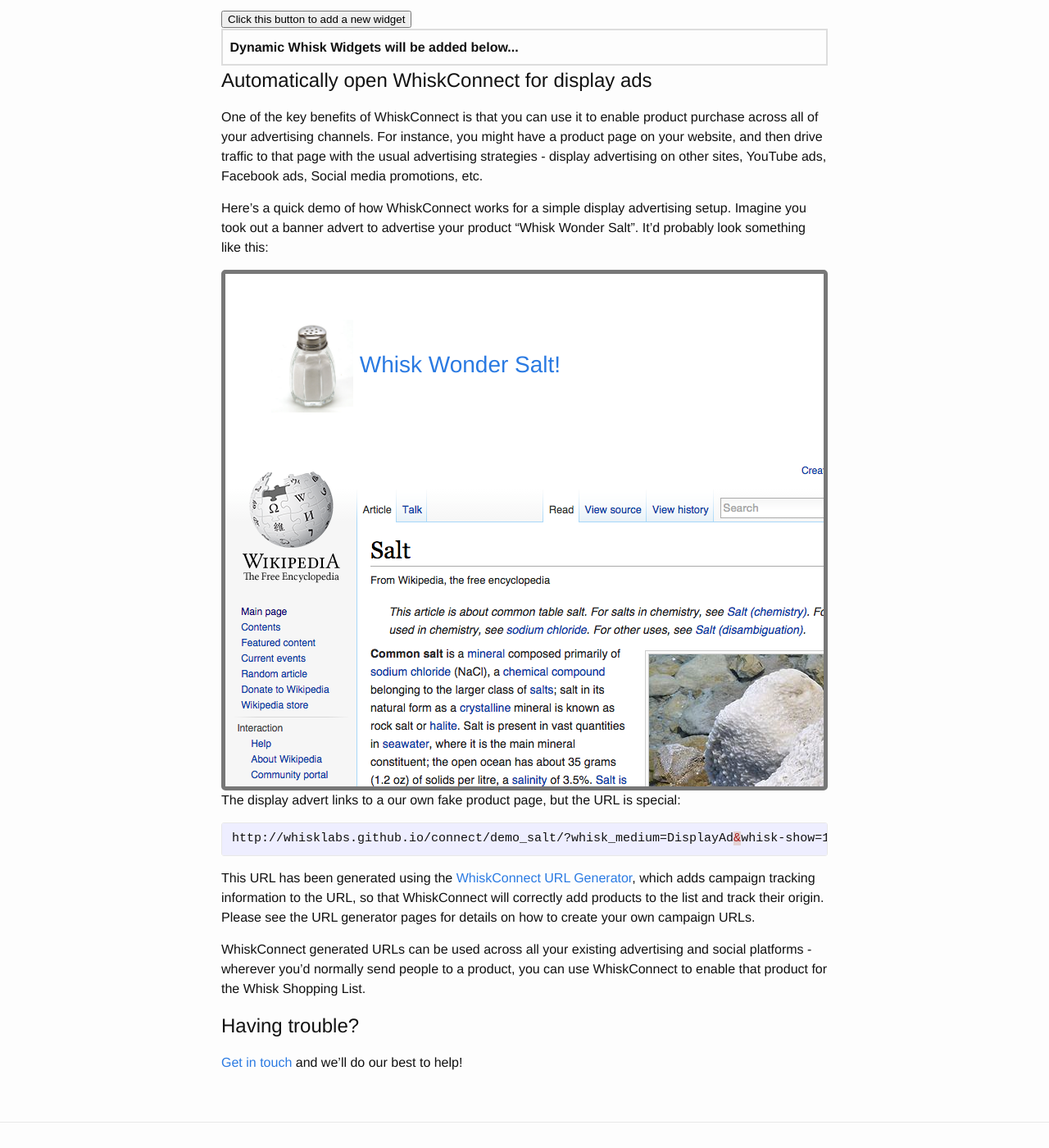
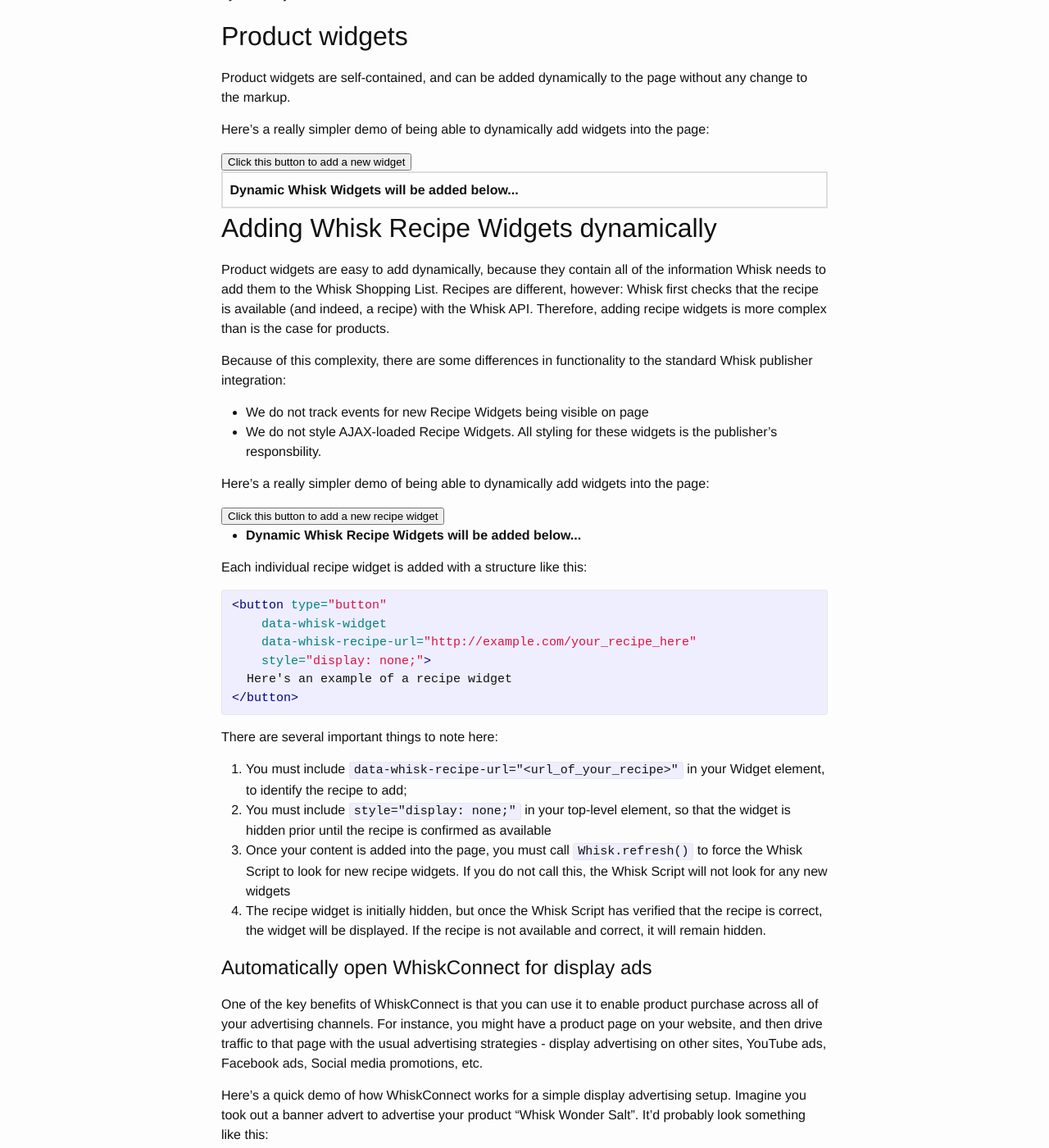
Before and after one commit to whisklabs/whisklabs.github.io, a Jekyll site: the page built from connect/index.md, in a window 1280 px wide and 1400 px high, scrolled down 8430 px. Shown: the whole window at 82% size. Built offline with Jekyll 4.4.1, drawn with Linux system fonts in a browser that asks for light colours; nearby versions of some CDN libraries; a script that is not in the unit is left out; some of the changed text lies outside the part shown.

Commit message:
Dynamic recipe widgets

```diff
--- a/connect/index.md
+++ b/connect/index.md
@@ -369,9 +369,13 @@ and here's how it looks in action:
 
 # Adding Whisk Widgets dynamically
 
-Many sites load content dynamically, and its possible to do this with Whisk Widgets without any change to the markup.
+Many sites load content dynamically, and its possible to do this with Whisk Widgets. The precise details vary by widget type, and are explained below.
 
 There is an important caveat, however: the Whisk Script should not be loaded and unloaded dynamically.
+
+## Product widgets
+
+Product widgets are self-contained, and can be added dynamically to the page without any change to the markup.
 
 Here's a really simpler demo of being able to dynamically add widgets into the page:
 
@@ -386,6 +390,47 @@ Here's a really simpler demo of being able to dynamically add widgets into the p
   </ul>
 </div>
 
+
+
+## Adding Whisk Recipe Widgets dynamically
+
+Product widgets are easy to add dynamically, because they contain all of the information Whisk needs to add them to the Whisk Shopping List. Recipes are different, however: Whisk first checks that the recipe is available (and indeed, a recipe) with the Whisk API. Therefore, adding recipe widgets is more complex than is the case for products.
+
+Because of this complexity, there are some differences in functionality to the standard Whisk publisher integration:
+
+* We do not track events for new Recipe Widgets being visible on page
+* We do not style AJAX-loaded Recipe Widgets. All styling for these widgets is the publisher's responsbility.
+
+Here's a really simpler demo of being able to dynamically add widgets into the page:
+
+<div id="dynamic_recipes">
+  <div>
+    <button type="button" id="dynamic_recipe_add">
+      Click this button to add a new recipe widget
+    </button>
+  </div>
+  <ul id="dynamic_recipe_container">
+    <li><strong>Dynamic Whisk Recipe Widgets will be added below...</strong></li>
+  </ul>
+</div>
+
+Each individual recipe widget is added with a structure like this:
+
+{% highlight html %}
+<button type="button"
+    data-whisk-widget
+    data-whisk-recipe-url="http://example.com/your_recipe_here"
+    style="display: none;">
+  Here's an example of a recipe widget
+</button>
+{% endhighlight %}
+
+There are several important things to note here:
+
+0. You must include `data-whisk-recipe-url="<url_of_your_recipe>"` in your Widget element, to identify the recipe to add;
+0. You must include `style="display: none;"` in your top-level element, so that the widget is hidden prior until the recipe is confirmed as available
+0. Once your content is added into the page, you must call `Whisk.refresh()` to force the Whisk Script to look for new recipe widgets. If you do not call this, the Whisk Script will not look for any new widgets
+0. The recipe widget is initially hidden, but once the Whisk Script has verified that the recipe is correct, the widget will be displayed. If the recipe is not available and correct, it will remain hidden.
 
 
 
@@ -522,6 +567,65 @@ WhiskConnect generated URLs can be used across all your existing advertising and
       li.appendChild(widgetEl);
       container.appendChild(li);
     }
-    document.getElementById("dynamic_widget_add").addEventListener("click", addWidget);
+    document.getElementById("dynamic_widget_add").addEventListener("click", addProductWidget);
   })(window, document);
 </script>
+
+
+
+<script>
+  (function(window, document) {
+    var recipesAvailable = [
+      "https://whisk.com/demo/sponsored-ingredient/",
+      "https://whisk.com/demo/complementary-item/",
+      "https://whisk.com/demo/wine-pairing/",
+      "https://whisk.com/demo/sponsored-retailer/",
+      "https://admin.whisk.com/test_recipe.html",
+      "https://admin.whisk.com/test_recipe_2.html",
+      "https://admin.whisk.com/test_recipe_3.html",
+      "https://admin.whisk.com/test_recipe_4.html"
+    ];
+    var recipesAdded = [];
+
+    var addRecipeWidget = function() {
+      var container = document.getElementById("dynamic_recipe_container");
+      var next = recipesAdded.length;
+      var recipe = recipesAvailable[next];
+      recipesAdded.push(recipe);
+      var buttonText = 'Add ' + recipe;
+
+      var widgetEl;
+
+      if(next % 2 === 1) {
+        // builds a simple widget
+        widgetEl = document.createElement("button");
+        widgetEl.type = "button"
+        widgetEl.setAttribute("data-whisk-widget",true);
+        widgetEl.setAttribute("data-whisk-recipe-url", recipe);
+        widgetEl.setAttribute("style","display: none;");
+        widgetEl.innerHTML = 'Simple Add "' + recipe + '" to Whisk button';
+        container.appendChild(widgetEl);
+      } else {
+        // builds a more stylised widget
+        widgetEl = document.createElement("div");
+        widgetEl.class = "demo_widget_wrapper";
+        widgetEl.setAttribute("data-whisk-widget",true);
+        widgetEl.setAttribute("data-whisk-recipe-url", recipe);
+        widgetEl.setAttribute("style","display: none;");
+
+        html = 'A more complex nested widget example: ';
+        html += '<a data-whisk-action="add_recipe_to_list" class="demo_widget green">'
+        html += '<i class="fa fa-check-square"></i> ' + recipe
+        html += '</a>'
+        widgetEl.innerHTML = html
+      }
+      var li = document.createElement("li");
+      li.innerHTML = "Recipe widget will appear shortly"
+      li.appendChild(widgetEl);
+      container.appendChild(li);
+
+      window.Whisk.refresh();
+    }
+    document.getElementById("dynamic_recipe_add").addEventListener("click", addRecipeWidget);
+  })(window, document);
+</script>
```
Also changed, not shown: other parts of connect/index.md (+1 -1 lines).
